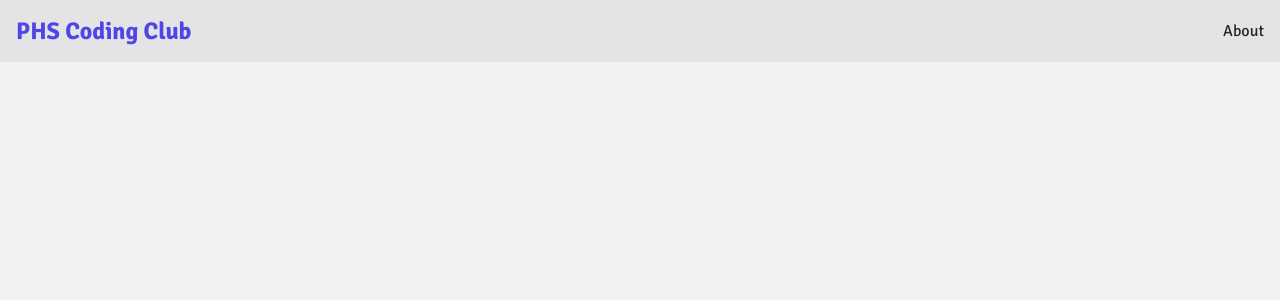
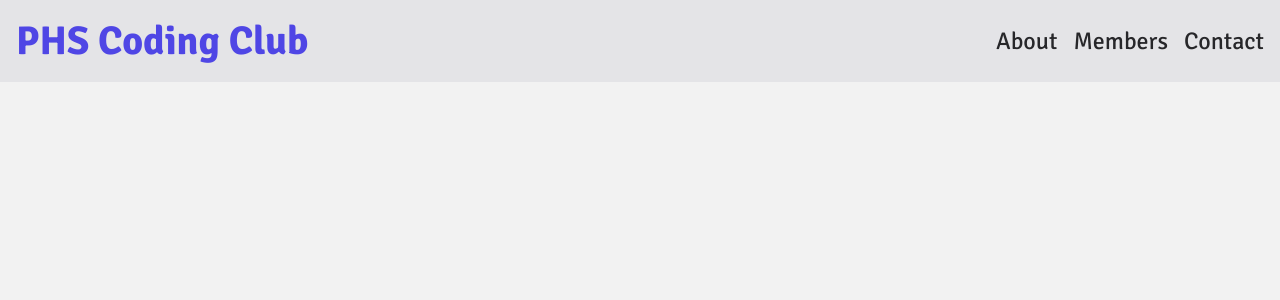
Before and after one commit to PenHigh/PenHigh.github.io, a Next.js app: page / in a window 1280 px wide. Shown: the top 300 px of the page. Built offline with nearby package versions, Linux system fonts and the light colour scheme.

Commit message:
Add more links to nav bar

```diff
--- a/src/components/home/NavBar/NavBar.module.css
+++ b/src/components/home/NavBar/NavBar.module.css
@@ -11,7 +11,7 @@
 
 .logo {
   margin: 0px;
-  font-size: 1.5rem;
+  font-size: 2.5rem;
   font-weight: 700;
   color: #4f46e5;
   text-decoration: none;
@@ -21,4 +21,5 @@
   display: flex;
   justify-content: end;
   align-items: center;
+  gap: 1rem;
 }
--- a/src/components/home/NavBar/NavBar.tsx
+++ b/src/components/home/NavBar/NavBar.tsx
@@ -9,7 +9,7 @@ const NavBar = () => (
     <div
       className={styles.navbar}
     >
-      {/* Left side */}
+      {/* Left Side (Logo) */}
       <div>
         <Link
           className={styles.logo}
@@ -18,12 +18,19 @@ const NavBar = () => (
           PHS Coding Club
         </Link>
       </div>
-      {/* Right side */}
+      {/* Right Side (Links) */}
       <div
         className={styles.links}
       >
+        {/* Home Page Navigation */}
         <NavBarButton link="/#about">
           About
+        </NavBarButton>
+        <NavBarButton link="/#members">
+          Members
+        </NavBarButton>
+        <NavBarButton link="/#contact">
+          Contact
         </NavBarButton>
       </div>
     </div>
--- a/src/components/home/NavBar/NavBarButton/NavBarButton.module.css
+++ b/src/components/home/NavBar/NavBarButton/NavBarButton.module.css
@@ -1,7 +1,7 @@
 .link {
-  display: flex;
-  justify-content: space-between;
-  align-items: center;
   text-decoration: none;
   color: inherit;
+
+  font-weight: 400;
+  font-size: 1.5rem;
 }
```
